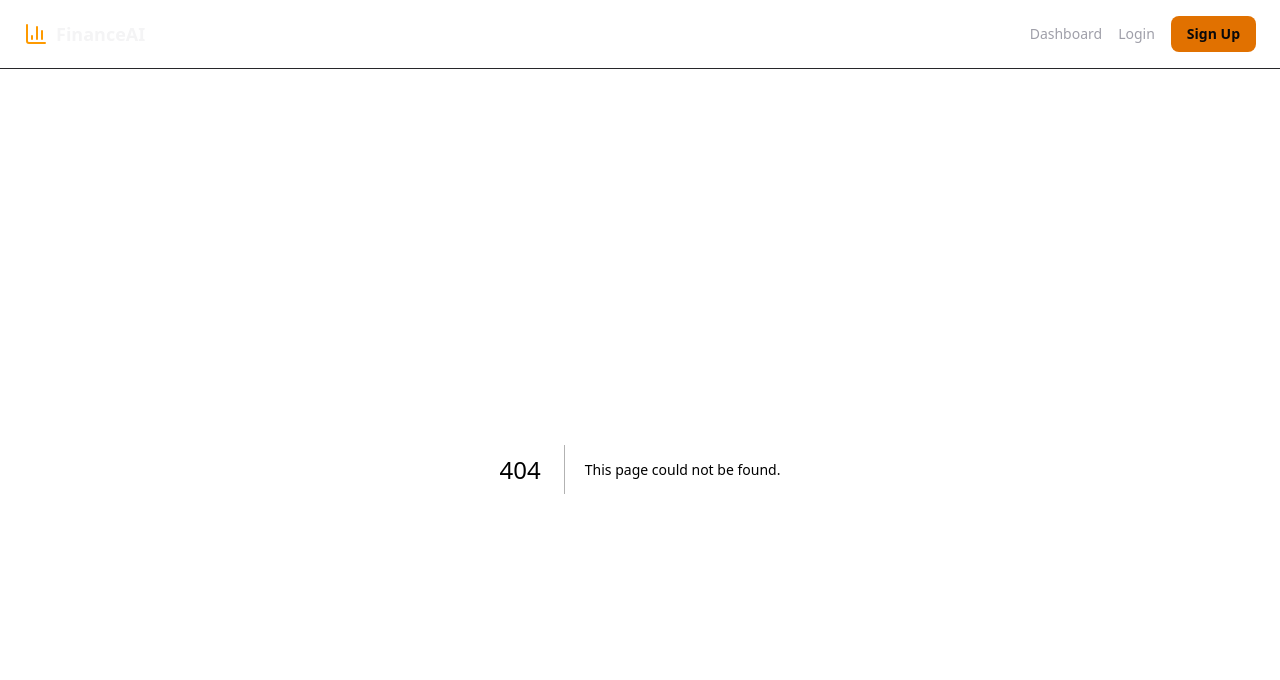
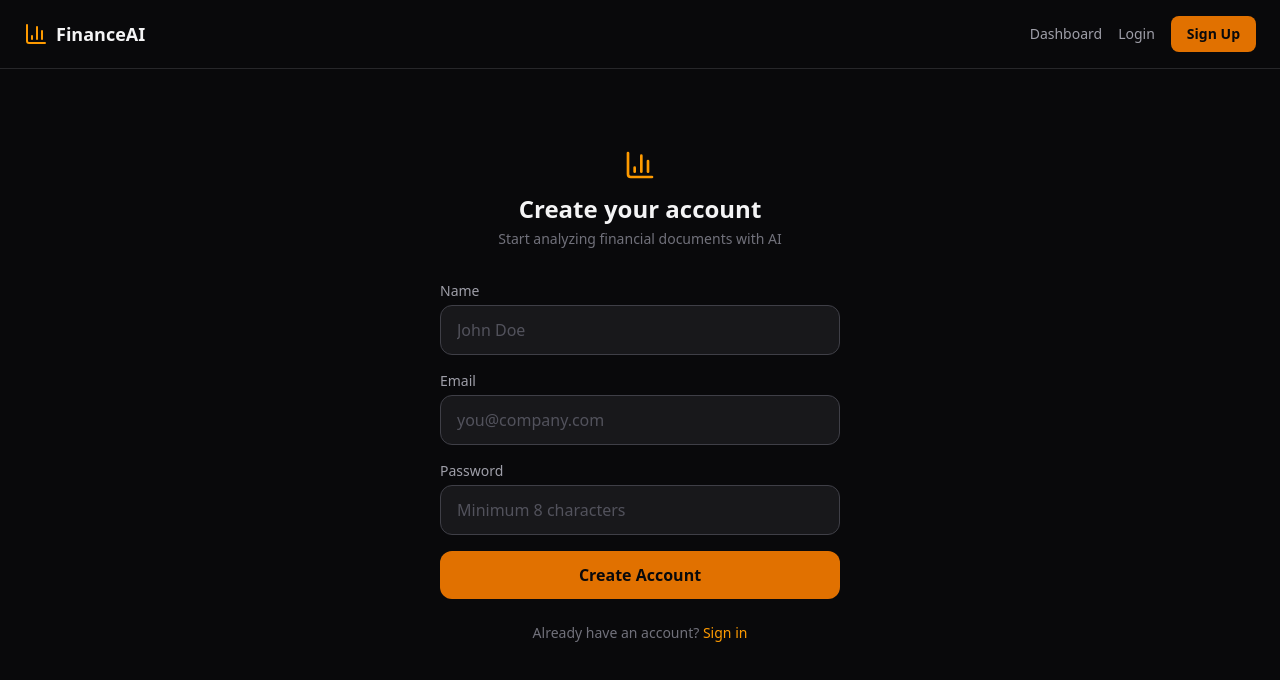
Before and after one commit to muqeetkhan050/financeAI, a Next.js app: page /auth/register in a window 1280 px wide. Before the commit this address had no page. Shown: the top 680 px of the page. Built offline with nearby package versions, Linux system fonts and the light colour scheme.

Commit message:
added frontend

```diff
--- /dev/null
+++ b/src/app/auth/login/page.tsx
@@ -0,0 +1,115 @@
+"use client";
+
+import { useState } from "react";
+import { useRouter } from "next/navigation";
+import Link from "next/link";
+import { BarChart3, Loader2 } from "lucide-react";
+
+export default function LoginPage() {
+  const [email, setEmail] = useState("");
+  const [password, setPassword] = useState("");
+  const [error, setError] = useState("");
+  const [loading, setLoading] = useState(false);
+  const router = useRouter();
+
+  const handleSubmit = async (e: React.FormEvent) => {
+    e.preventDefault();
+    setError("");
+    setLoading(true);
+
+    // TODO: Replace with real NextAuth signIn
+    // const result = await signIn("credentials", {
+    //   email,
+    //   password,
+    //   redirect: false,
+    // });
+    // if (result?.error) {
+    //   setError("Invalid email or password");
+    // } else {
+    //   router.push("/dashboard");
+    // }
+
+    // Simulate login for now
+    await new Promise((resolve) => setTimeout(resolve, 1000));
+
+    if (email && password.length >= 8) {
+      router.push("/dashboard");
+    } else {
+      setError("Invalid email or password (min 8 chars)");
+    }
+
+    setLoading(false);
+  };
+
+  return (
+    <div className="max-w-md mx-auto px-6 py-20">
+      <div className="text-center mb-8">
+        <BarChart3 size={32} className="mx-auto mb-3 text-amber-500" />
+        <h1 className="text-2xl font-bold">Welcome back</h1>
+        <p className="text-sm text-zinc-500 mt-1">
+          Sign in to access your documents
+        </p>
+      </div>
+
+      <form onSubmit={handleSubmit} className="space-y-4">
+        <div>
+          <label className="block text-sm text-zinc-400 mb-1">Email</label>
+          <input
+            type="email"
+            value={email}
+            onChange={(e) => setEmail(e.target.value)}
+            placeholder="you@company.com"
+            required
+            className="w-full px-4 py-3 rounded-xl bg-zinc-900 border border-zinc-700
+              text-zinc-200 focus:outline-none focus:border-amber-500
+              placeholder:text-zinc-600"
+          />
+        </div>
+
+        <div>
+          <label className="block text-sm text-zinc-400 mb-1">Password</label>
+          <input
+            type="password"
+            value={password}
+            onChange={(e) => setPassword(e.target.value)}
+            placeholder="••••••••"
+            required
+            className="w-full px-4 py-3 rounded-xl bg-zinc-900 border border-zinc-700
+              text-zinc-200 focus:outline-none focus:border-amber-500
+              placeholder:text-zinc-600"
+          />
+        </div>
+
+        {error && (
+          <div className="bg-red-500/10 border border-red-500/20 rounded-xl px-4 py-3">
+            <p className="text-red-400 text-sm">{error}</p>
+          </div>
+        )}
+
+        <button
+          type="submit"
+          disabled={loading}
+          className="w-full py-3 bg-amber-600 text-zinc-950 font-bold rounded-xl
+            hover:bg-amber-500 transition-colors disabled:opacity-50
+            flex items-center justify-center gap-2"
+        >
+          {loading ? (
+            <>
+              <Loader2 size={16} className="animate-spin" />
+              Signing in...
+            </>
+          ) : (
+            "Sign In"
+          )}
+        </button>
+      </form>
+
+      <p className="text-center text-zinc-500 text-sm mt-6">
+        Don&apos;t have an account?{" "}
+        <Link href="/register" className="text-amber-500 hover:underline">
+          Sign up
+        </Link>
+      </p>
+    </div>
+  );
+}
--- /dev/null
+++ b/src/app/auth/register/page.tsx
@@ -0,0 +1,133 @@
+"use client";
+
+import { useState } from "react";
+import { useRouter } from "next/navigation";
+import Link from "next/link";
+import { BarChart3, Loader2 } from "lucide-react";
+
+export default function RegisterPage() {
+  const [name, setName] = useState("");
+  const [email, setEmail] = useState("");
+  const [password, setPassword] = useState("");
+  const [error, setError] = useState("");
+  const [loading, setLoading] = useState(false);
+  const router = useRouter();
+
+  const handleSubmit = async (e: React.FormEvent) => {
+    e.preventDefault();
+    setError("");
+    setLoading(true);
+
+    // TODO: Replace with real API call + NextAuth signIn
+    // const res = await fetch("/api/auth/register", {
+    //   method: "POST",
+    //   headers: { "Content-Type": "application/json" },
+    //   body: JSON.stringify({ name, email, password }),
+    // });
+    // if (!res.ok) {
+    //   const data = await res.json();
+    //   setError(data.error || "Registration failed");
+    //   setLoading(false);
+    //   return;
+    // }
+    // await signIn("credentials", { email, password, redirect: false });
+    // router.push("/dashboard");
+
+    // Simulate registration for now
+    await new Promise((resolve) => setTimeout(resolve, 1000));
+
+    if (email && password.length >= 8) {
+      router.push("/dashboard");
+    } else {
+      setError("Please enter a valid email and password (min 8 chars)");
+    }
+
+    setLoading(false);
+  };
+
+  return (
+    <div className="max-w-md mx-auto px-6 py-20">
+      <div className="text-center mb-8">
+        <BarChart3 size={32} className="mx-auto mb-3 text-amber-500" />
+        <h1 className="text-2xl font-bold">Create your account</h1>
+        <p className="text-sm text-zinc-500 mt-1">
+          Start analyzing financial documents with AI
+        </p>
+      </div>
+
+      <form onSubmit={handleSubmit} className="space-y-4">
+        <div>
+          <label className="block text-sm text-zinc-400 mb-1">Name</label>
+          <input
+            type="text"
+            value={name}
+            onChange={(e) => setName(e.target.value)}
+            placeholder="John Doe"
+            className="w-full px-4 py-3 rounded-xl bg-zinc-900 border border-zinc-700
+              text-zinc-200 focus:outline-none focus:border-amber-500
+              placeholder:text-zinc-600"
+          />
+        </div>
+
+        <div>
+          <label className="block text-sm text-zinc-400 mb-1">Email</label>
+          <input
+            type="email"
+            value={email}
+            onChange={(e) => setEmail(e.target.value)}
+            placeholder="you@company.com"
+            required
+            className="w-full px-4 py-3 rounded-xl bg-zinc-900 border border-zinc-700
+              text-zinc-200 focus:outline-none focus:border-amber-500
+              placeholder:text-zinc-600"
+          />
+        </div>
+
+        <div>
+          <label className="block text-sm text-zinc-400 mb-1">Password</label>
+          <input
+            type="password"
+            value={password}
+            onChange={(e) => setPassword(e.target.value)}
+            placeholder="Minimum 8 characters"
+            required
+            minLength={8}
+            className="w-full px-4 py-3 rounded-xl bg-zinc-900 border border-zinc-700
+              text-zinc-200 focus:outline-none focus:border-amber-500
+              placeholder:text-zinc-600"
+          />
+        </div>
+
+        {error && (
+          <div className="bg-red-500/10 border border-red-500/20 rounded-xl px-4 py-3">
+            <p className="text-red-400 text-sm">{error}</p>
+          </div>
+        )}
+
+        <button
+          type="submit"
+          disabled={loading}
+          className="w-full py-3 bg-amber-600 text-zinc-950 font-bold rounded-xl
+            hover:bg-amber-500 transition-colors disabled:opacity-50
+            flex items-center justify-center gap-2"
+        >
+          {loading ? (
+            <>
+              <Loader2 size={16} className="animate-spin" />
+              Creating account...
+            </>
+          ) : (
+            "Create Account"
+          )}
+        </button>
+      </form>
+
+      <p className="text-center text-zinc-500 text-sm mt-6">
+        Already have an account?{" "}
+        <Link href="/login" className="text-amber-500 hover:underline">
+          Sign in
+        </Link>
+      </p>
+    </div>
+  );
+}
```
Also changed, not shown: src/app/dashboard/[docId]/page.tsx (+1 -6 lines).
